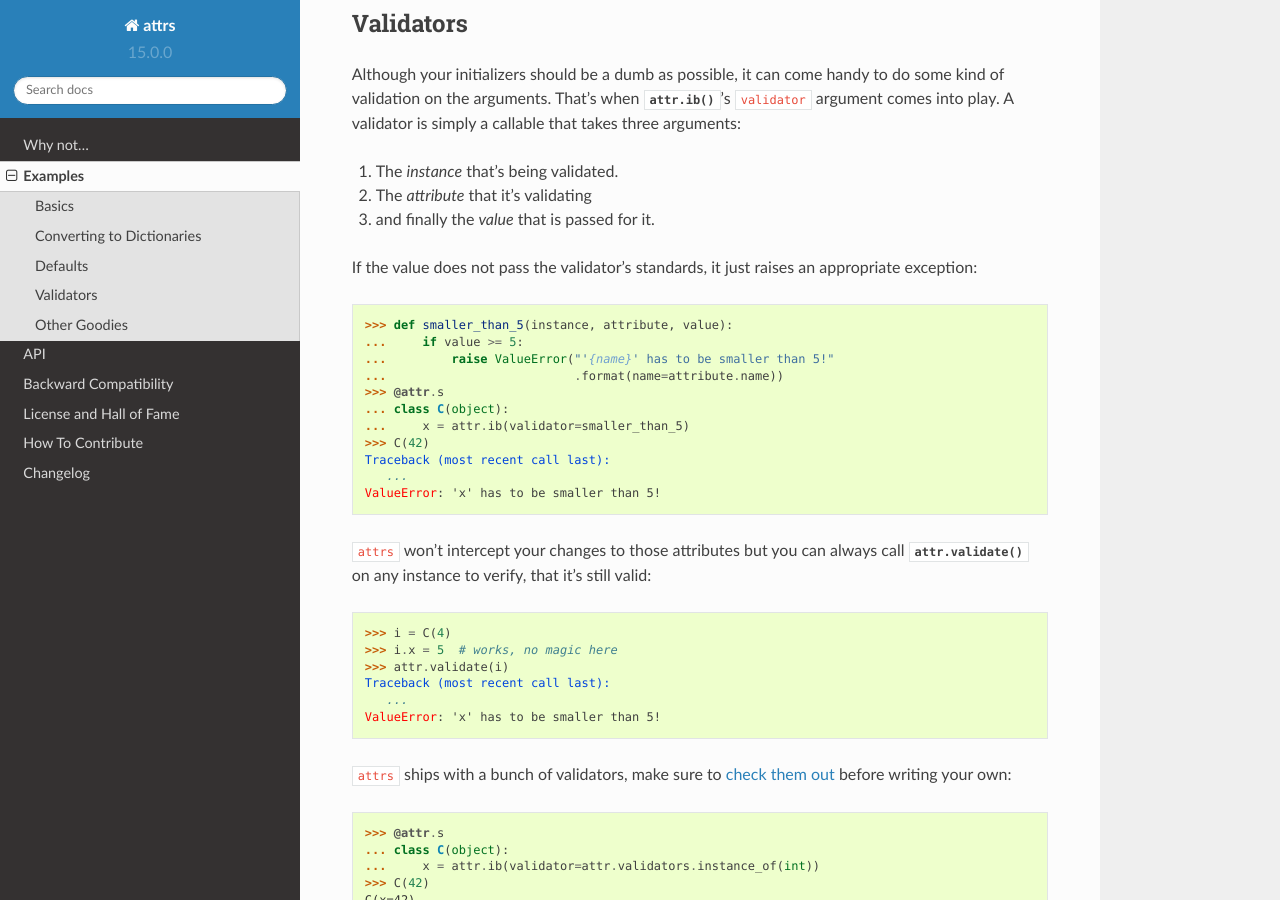
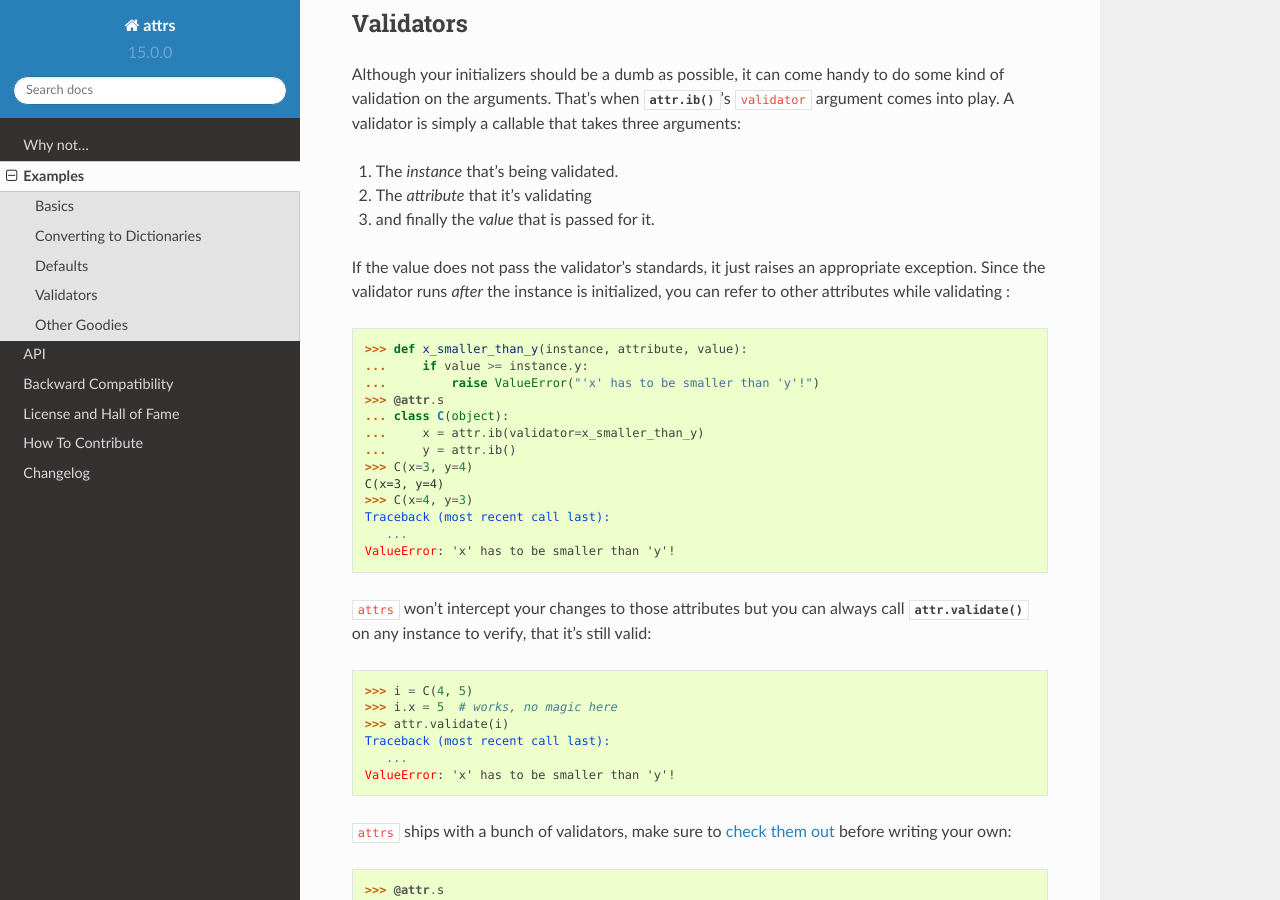
Before and after one commit to python-attrs/attrs, a Sphinx documentation site: the page built from docs/examples.rst, in a window 1280 px wide and 900 px high, scrolled down 3360 px. Built offline with Sphinx 7.4.7 and the Read the Docs theme 2.0.0, drawn with Linux system fonts in a browser that asks for light colours.

Commit message:
Add an example of cross-attribute validation

```diff
--- a/docs/examples.rst
+++ b/docs/examples.rst
@@ -189,32 +189,35 @@
 #. The *attribute* that it's validating
 #. and finally the *value* that is passed for it.
 
-If the value does not pass the validator's standards, it just raises an appropriate exception:
+If the value does not pass the validator's standards, it just raises an appropriate exception.
+Since the validator runs *after* the instance is initialized, you can refer to other attributes while validating :
 
 .. doctest::
 
-   >>> def smaller_than_5(instance, attribute, value):
-   ...     if value >= 5:
-   ...         raise ValueError("'{name}' has to be smaller than 5!"
-   ...                          .format(name=attribute.name))
+   >>> def x_smaller_than_y(instance, attribute, value):
+   ...     if value >= instance.y:
+   ...         raise ValueError("'x' has to be smaller than 'y'!")
    >>> @attr.s
    ... class C(object):
-   ...     x = attr.ib(validator=smaller_than_5)
-   >>> C(42)
+   ...     x = attr.ib(validator=x_smaller_than_y)
+   ...     y = attr.ib()
+   >>> C(x=3, y=4)
+   C(x=3, y=4)
+   >>> C(x=4, y=3)
    Traceback (most recent call last):
       ...
-   ValueError: 'x' has to be smaller than 5!
+   ValueError: 'x' has to be smaller than 'y'!
 
 ``attrs`` won't intercept your changes to those attributes but you can always call :func:`attr.validate` on any instance to verify, that it's still valid:
 
 .. doctest::
 
-   >>> i = C(4)
+   >>> i = C(4, 5)
    >>> i.x = 5  # works, no magic here
    >>> attr.validate(i)
    Traceback (most recent call last):
       ...
-   ValueError: 'x' has to be smaller than 5!
+   ValueError: 'x' has to be smaller than 'y'!
 
 ``attrs`` ships with a bunch of validators, make sure to :ref:`check them out <api_validators>` before writing your own:
 
```
